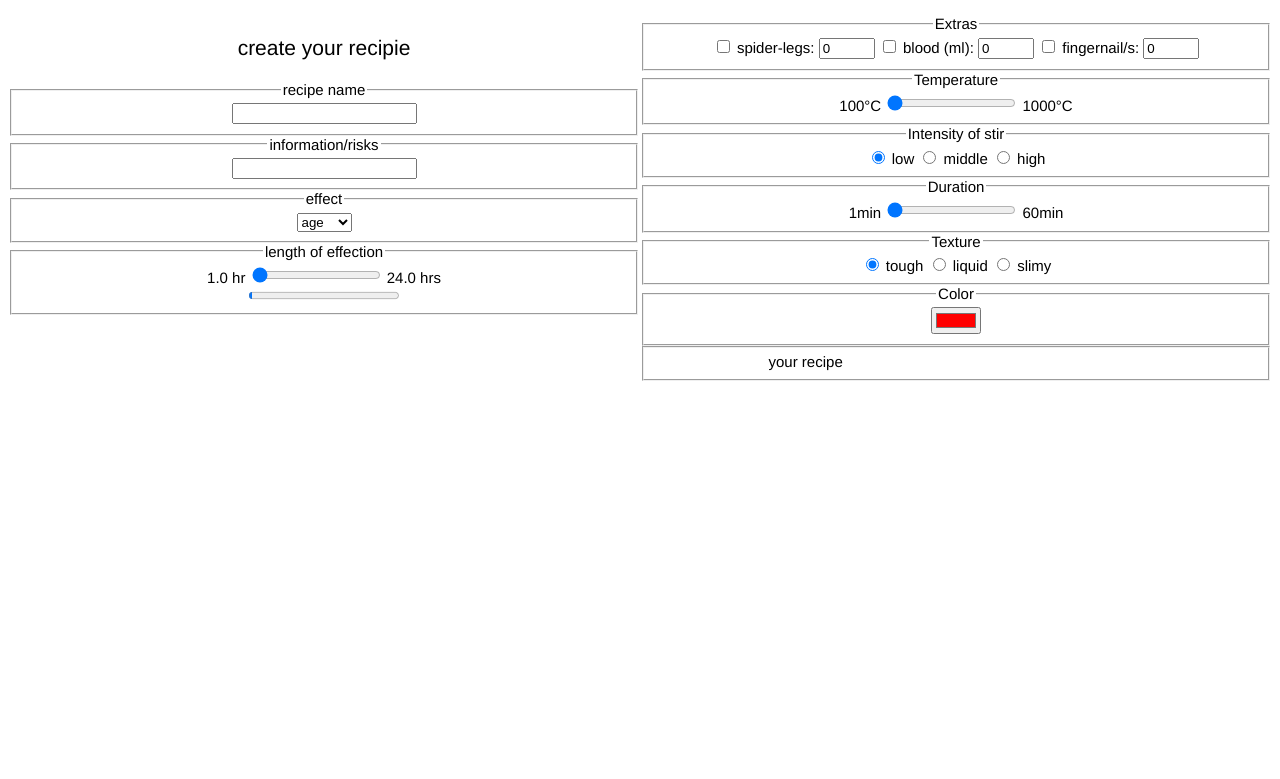
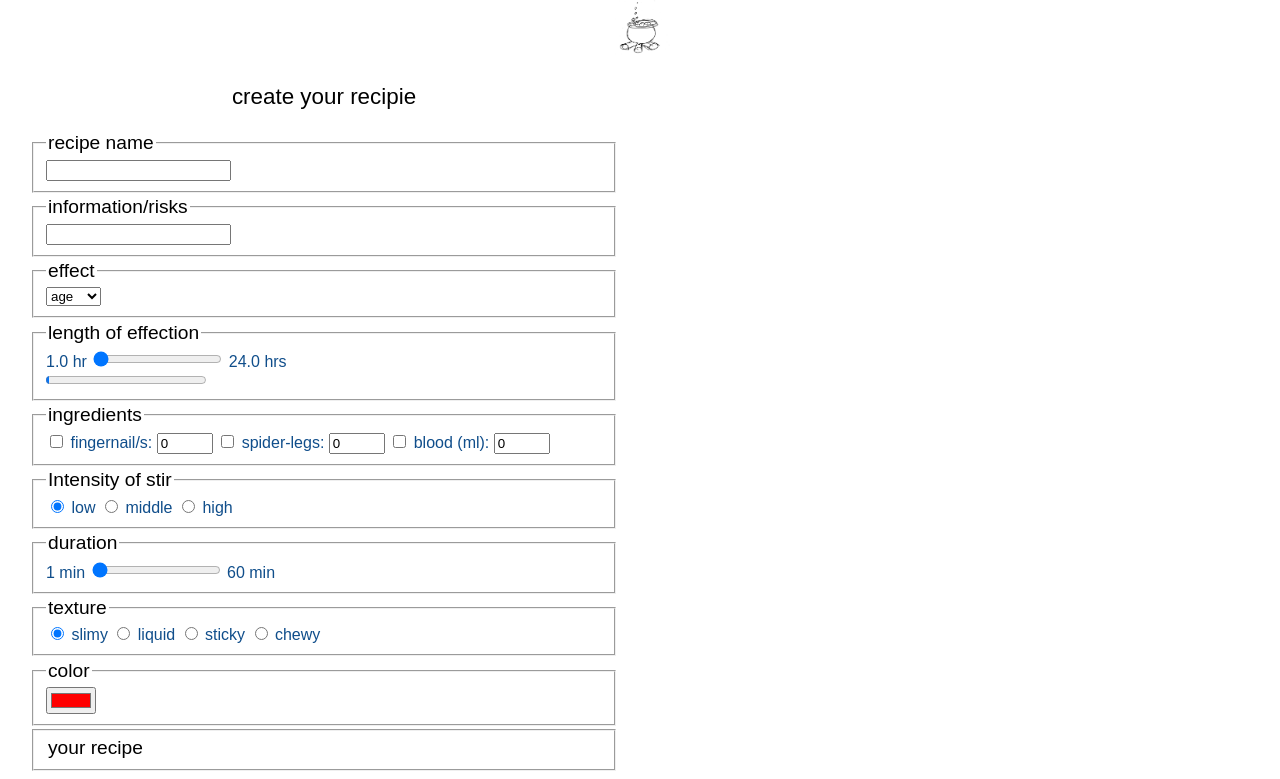
Before and after one commit to annasophiawagner/EIA2.github.io, a plain HTML site: page Aufgabe 3/witchescaldronFormular.html in a window 1280 px wide. Shown: the part 107-886 px from the top of the page. Before the commit the page ends 800 px from the top, so only its background shows below. Drawn offline with Linux system fonts and the light colour scheme.

Commit message:
git commit -m "03"

```diff
--- /dev/null
+++ b/Aufgabe 3/alt/Aufgabe3.css
@@ -0,0 +1,53 @@
+body {
+    text-align: center;
+    font-family: Arial, Helvetica, sans-serif;
+    background-color: aliceblue;
+
+}
+
+h2 {
+    font-size: 0.8em;
+}
+
+h3 {
+    font-size: 0.5em;
+    margin-top: 2.5em;
+}
+
+legend {
+    font-size: 1.2em;
+    color: black
+}
+
+fieldset {
+    text-align: left;
+    margin-top: 2em;
+    margin-left: 1.5em;
+    margin-right: 1.5em;
+    color: #104e8b ;
+}
+
+#Auswahl {
+    display: grid;
+    grid-template-columns: 40% auto;
+	grid-template-rows: auto auto
+}
+
+#logo {
+    width: 25em;
+    height: auto;
+}
+
+#Bestellung {
+    text-align: left
+}
+
+#Einkaufsliste {
+    height: 25em;
+}
+
+#Gesamt {
+    margin-top: 16em;
+    margin-left: 0.5em;
+    margin-right: 0.5em;
+}
--- a/Aufgabe 3/witchescaldronFormular.css
+++ b/Aufgabe 3/witchescaldronFormular.css
@@ -2,11 +2,14 @@ body {
     background-color: white;
     text-align: center;
     font-family: Arial, Helvetica, sans-serif;
-    display: grid;
-    grid-template-columns: 50% auto;
-    grid-template-rows: auto auto;
-    font-size: 15px;
-    font-family: 'Franklin Gothic Medium', 'Arial Narrow', Arial, sans-serif;
+}
+
+fieldset {
+    text-align: left;
+    margin-top: 0.2em;
+    margin-left: 1.5em;
+    margin-right: 1.5em;
+    color: #104e8b ;
 }
 
 h1 {
@@ -17,16 +20,35 @@ p {
     font-size: 1.4em
 }
 
+legend {
+    font-size: 1.2em;
+    color: black
+}
+
 #homebutton {
-    width: 10%;
-    height: 10%
+    width: 5%;
+    height: 5%;
+    margin-top: -1em;
 
 }
 
 #finishedrecipe {
-    width: 50%;
+    display: grid;
+    grid-template-columns: 40% auto;
+    grid-template-rows: auto auto;
+    position: relative;
 }
 
 #form {
-    widows: 50%;
+    border: 1em;
+    position: relative;
+    width: 50%
 }
+
+#ingredients {
+    border: 1em;
+}
+
+#recipe {
+
+}
--- a/Aufgabe 3/witchescaldronFormular.html
+++ b/Aufgabe 3/witchescaldronFormular.html
@@ -12,17 +12,25 @@
     <h1>witches' caldron</h1>
     <a href="./witchescaldronStart.html"> <img src="./witchescaldronbutton.jpg" id="homebutton"></a>
 
-    <form>
+<!-- <form> für die allgemeinen Infos für den Zaubertranke (Name, Effekt, Infos, Risiken). -->
+    <form id="infos">
             <div id="form">
+            <div id="formDesc">
                 <p>create your recipie</p>
+
+<!-- <fieldset> zur Erstellung des Rezeptnamens. -->
                 <fieldset>
                     <legend>recipe name</legend>
                     <input type="text" name="recipename" id="recipename">
                 </fieldset>
+
+<!-- <fieldset> für die allgemeinen Infos und Risiken des Zaubertrankes.. -->
                 <fieldset>
                     <legend>information/risks</legend>
                     <input type="text" name="inforisks" id="inforisks">
                 </fieldset>
+
+<!-- <fieldset> für die Auswahl des Effekts. -->
                 <fieldset>
                     <legend>effect</legend>
                     <select name="effect" id="effect">
@@ -34,6 +42,8 @@
                         <option value="sleep">sleep</option>
                     </select>
                 </fieldset>
+
+<!-- <fieldset> für die Dauer der Wirkung des Zaubertrankes. -->
                 <fieldset>
                     <legend>length of effection</legend>
                         <span id="lengtheffection">
@@ -49,11 +59,17 @@
 
     </form>
 
+<!-- <form> für die Zutaten und Anweisungen des Trankes. -->
     <form>
         <div id="ingredients">
+<!-- <fieldset> für die Art und Anzahl der Zutaten. -->
+            <fieldset>
+                <legend>ingredients</legend>
+                <input type="checkbox" name="Extra" class="ingredients" id="fingernail" value="fingernail" price="12">
+                <label for="fingernail">fingernail/s:</label>
 
-            <fieldset>
-                <legend>Extras</legend>
+                <input type="number" name="Amount" class="amount" step="1" min="0" max="10" value="0" />
+
                 <input type="checkbox" name="Extra" class="ingredients" id="spider" value="spider" price="100">
                 <label for="spider">spider-legs:</label>
 
@@ -64,29 +80,9 @@
 
                 <input type="number" name="Amount" class="amount" step="1" min="0" max="10" value="0" />
 
-                <input type="checkbox" name="Extra" class="ingredients" id="fingernail" value="fingernail" price="12">
-                <label for="fingernail">fingernail/s:</label>
-
-                <input type="number" name="Amount" class="amount" step="1" min="0" max="10" value="0" />
-
             </fieldset>
 
-
-
-            <fieldset>
-                <legend>Temperature</legend>
-                <span id="slider2">
-                    <span>
-                        100°C
-                        <input type="range" name="Temperature" id="temperature" min="100" max="1000" step="100"
-                            value="100">
-                        1000°C
-                    </span>
-                </span>
-            </fieldset>
-
-
-
+<!-- <fieldset> die Wahl der Intensivität des Zaubertrankes. -->
             <fieldset>
                 <legend>Intensity of stir</legend>
                 <input type="radio" name="Intensity" id="low" value="low" checked />
@@ -97,38 +93,42 @@
                 <label for="high">high</label>
             </fieldset>
 
-
-
-
+<!-- <fieldset> die Dauer der Erstellung des Zaubertrankes. -->
             <fieldset id="totalTime">
-                <legend>Duration</legend>
+                <legend>duration</legend>
                 <span id="slider3">
                     <span>
-                        1min
-                        <input type="range" name="Duration" id="duration" min="1" max="60" step="1" value="1">
-                        60min
+                        1 min
+                        <input type="range" name="Duration" id="duration" min="1" max="60" step="0.5" value="0.5">
+                        60 min
                     </span>
                 </span>
 
             </fieldset>
 
+<!-- <fieldset> für Wahl der Textur. -->
             <fieldset id="texture">
-                <legend>Texture</legend>
-                <input type="radio" name="Texture" id="tough" value="tough" checked />
-                <label for="tough">tough</label>
-                <input type="radio" name="Texture" id="liquid" value="liquid" />
+                <legend>texture</legend>
+                <input type="radio" name="texture" id="ylimy" value="slimy" checked />
+                <label for="slimy">slimy</label>
+                <input type="radio" name="texture" id="liquid" value="liquid" />
                 <label for="liquid">liquid</label>
-                <input type="radio" name="Texture" id="slimy" value="slimy" />
-                <label for="slimy">slimy</label>
+                <input type="radio" name="texture" id="sticky" value="sticky" />
+                <label for="sticky">sticky</label>
+                <input type="radio" name="texture" id="chewy" value="chewy" />
+                <label for="chewy">chewy</label>
             </fieldset>
 
-            <fieldset id="finalColor">
-                <legend>Color</legend>
+<!-- <fieldset> für die Farbwahl des Zaubertrankes. -->
+            <fieldset id="color">
+                <legend>color</legend>
                 <input type="color" name="Color" id="color" value="#ff0000">
             </fieldset>
+        </div>
+    </form>
 
-
-    <form>
+<!-- <form> für Ausgabe des Zaubertrankrezeptes. -->
+    <form id="recipe">
         <fieldset>
         <div id="finishedrecipe">
             <legend>your recipe</legend>
```
Also changed, not shown: Aufgabe 3/alt/Aufgabe3.html (added, +83 -0 lines), Aufgabe 3/alt/Aufgabe3.js (added, +25 -0 lines), Aufgabe 3/alt/Aufgabe3.ts (added, +27 -0 lines), Aufgabe 3/witchescaldronStart.html (+1 -1 lines), Aufgabe 3/alt/LogoHelpingHand.png (added), 7 other files.
